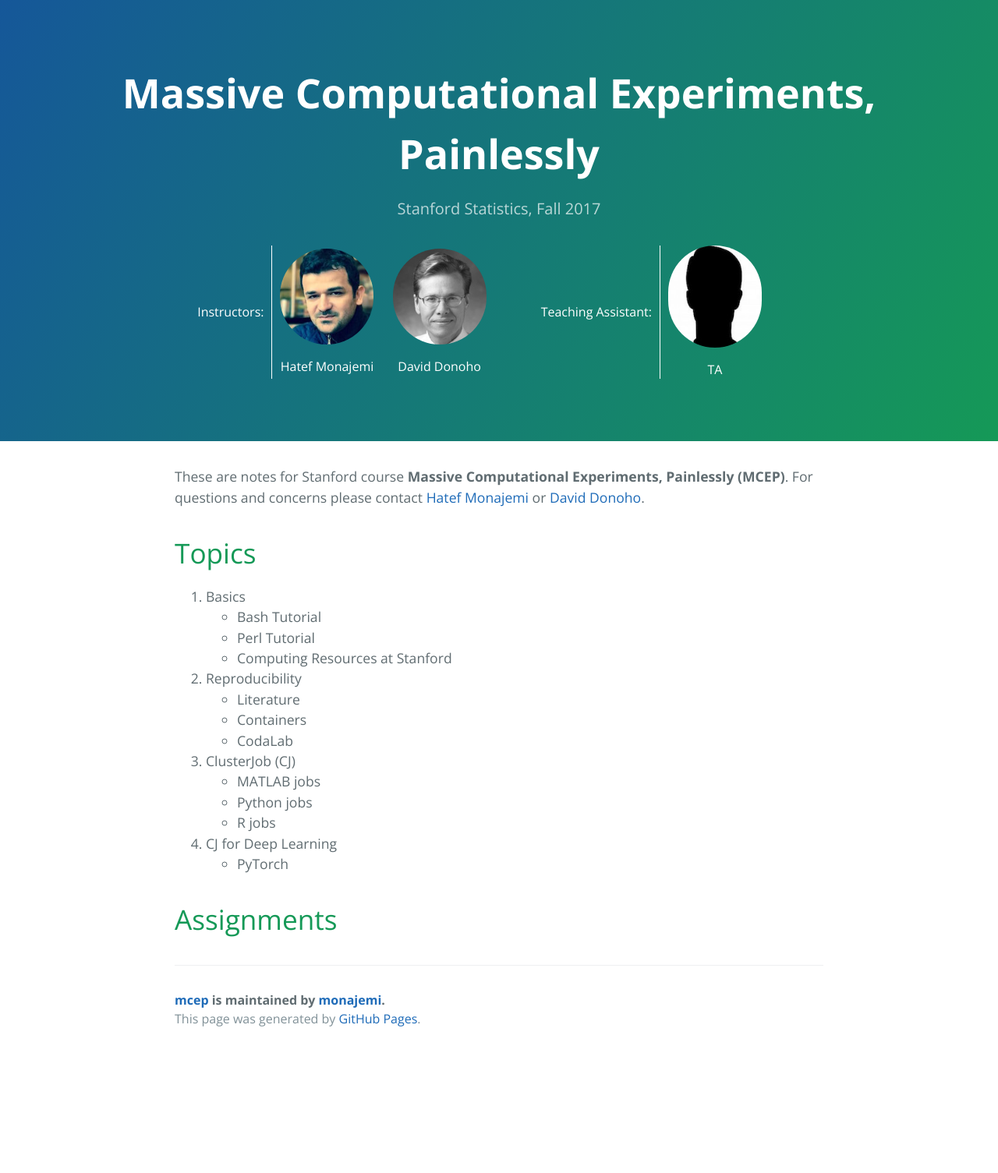
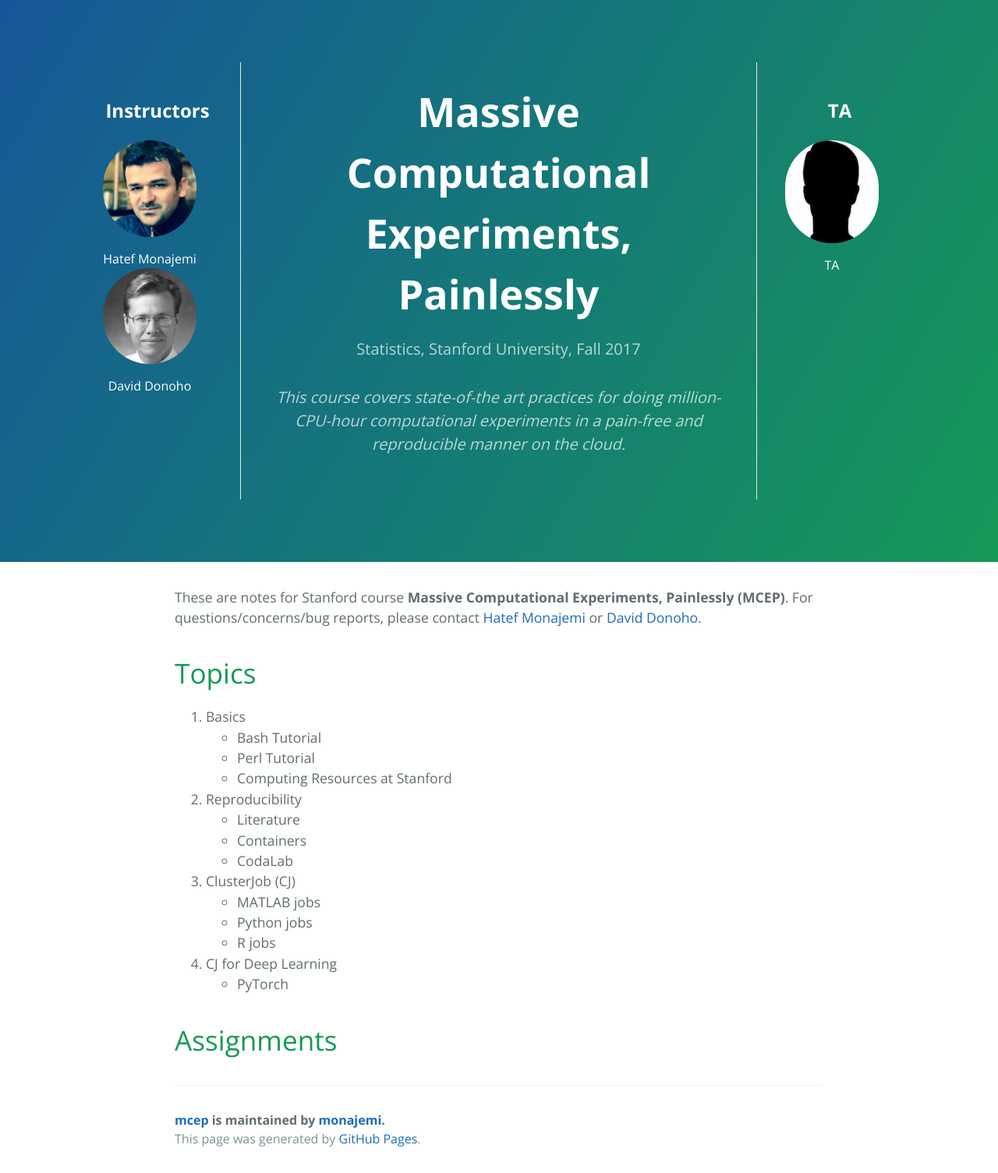
Before and after one commit to monajemi/mcep, a Jekyll site: the page built from index.md, in a window 1280 px wide. Shown: the whole page at 78% size. Built offline with Jekyll 4.4.1, drawn with Linux system fonts in a browser that asks for light colours; the repository's description, which GitHub fills in, is left out; before the commit the page ends 1351 px from its top, so only the background shows below that.

Commit message:
layout change

```diff
--- a/_config.yml
+++ b/_config.yml
@@ -1,5 +1,4 @@
 title: Massive Computational Experiments, Painlessly
-description: Stanford Statistics, Fall 2017
 show_downloads: false
 google_analytics:
 theme:
--- a/_layouts/default.html
+++ b/_layouts/default.html
@@ -20,81 +20,59 @@
   </head>
   <body>
     <section class="page-header">
-      <h1 class="project-name">{{ site.title | default: site.github.repository_name }}</h1>
-      <h2 class="project-tagline">{{ site.description | default: site.github.project_tagline }}</h2>
-      <!--
-	  {% if site.github.is_project_page %}
-        <a href="{{ site.github.repository_url }}" class="btn">View on GitHub</a>
-      {% endif %}
-		-->
-      {% if site.show_downloads %}
-        <a href="{{ site.github.zip_url }}" class="btn">Download .zip</a>
-        <a href="{{ site.github.tar_url }}" class="btn">Download .tar.gz</a>
-      {% endif %}
+		  	<div class="tile-row">
 
-
-
-
-	  <div class="container">
-		  <div class="columns-vertically-centered centered">
-		  	<div class="column">
-				Instructors:
-			</div>
-		  	<div class="column  instructor-bordered">
-				<div class="instructor">
+				<div class="tile tile-bordered col-1 text-center">
+					<h2>Instructors</h2>
+					<div class="instructor">
 	        		<a href="http://web.stanford.edu/~monajemi/">
 	        			<div class="instructorphoto"><img src="assets/img/Hatef_Monajemi.jpg"></div>
 	        			<div class="text-white">Hatef Monajemi</div>
 	        		</a>
-				</div>
-
-				<div class="instructor">
+					</div>
+					<br>
+					<div class="instructor">
 					<a href="https://statweb.stanford.edu/~donoho/">
 	       			 <div class="instructorphoto"><img src="assets/img/donoho.jpg"></div>
 	        		 <div class="text-white">David Donoho</div>
-	        	 </a>
-	  	  	 </div>
+	        		 </a>
+	  	  	 		</div>
+		 	   </div>
+
+		  <div class="tile tile-bordered">
+
+		      	<h1 class="project-name">{{ site.title | default: site.github.repository_name }}</h1>
+		      	<h2 class="project-tagline">Statistics, Stanford University, Fall 2017</h2>
+				<h2 class="project-tagline text-italic"> This course covers state-of-the art practices for doing million-CPU-hour computational experiments in a pain-free and reproducible manner on the cloud. </h2>
+		      <!--
+			  {% if site.github.is_project_page %}
+		        <a href="{{ site.github.repository_url }}" class="btn">View on GitHub</a>
+		      {% endif %}
+				-->
+		      	{% if site.show_downloads %}
+		        <a href="{{ site.github.zip_url }}" class="btn">Download .zip</a>
+		        <a href="{{ site.github.tar_url }}" class="btn">Download .tar.gz</a>
+		      {% endif %}
+
+
 		  </div>
 
-		  <div class="column">
-		  <div>
-		  <div class="column">
-		  <div>
-		  <div class="column">
-		  <div>
 
 
 		  <!-- TA -->
 
-		  	<div class="column">
-				Teaching Assistant:
-			</div>
-		  	<div class="column  instructor-bordered">
+		  	<div class="tile tile-bordered col-1 text-center">
+				<h2>TA</h2>
 				<div class="instructor">
 	        		<a href="http://web.stanford.edu">
 	        			<div class="instructorphoto"><img src="assets/img/face-1.jpg"></div>
 	        			<div class="text-white">TA</div>
 	        		</a>
 				</div>
-			<!--
-				<div class="instructor">
-					<a href="https://statweb.stanford.edu">
-	       			 <div class="instructorphoto"><img src="assets/img/face-1.jpg"></div>
-	        		 <div class="text-white">TA</div>
-	        	 </a>
-	  	  	 </div>
-			-->
-		  </div>
 
 
-
-
-
-
+		  </div>
 	  </div>
-	    </div>
-
-
 
     </section>
 
--- a/assets/css/cj.css
+++ b/assets/css/cj.css
@@ -23,15 +23,25 @@
 }
 
 
-.instructor-bordered {
+.instructor-bordered-left {
     padding-left: 24px;
     padding-right: 24px
 }
 
 @media (min-width: 120px) {
-    .instructor-bordered {
+    .instructor-bordered-left {
         border-left: 1px solid;
     }
+
+	.instructor-bordered-right {
+	    padding-left: 24px;
+	    padding-right: 24px
+	}
+
+	@media (min-width: 120px) {
+	    .instructor-bordered-right {
+	        border-right: 1px solid;
+	    }
 
 
 
@@ -485,7 +495,41 @@
     }
 }
 
+.text-right {
+    text-align: right !important
+}
 
+.text-left {
+    text-align: left !important
+}
+
+.text-center {
+    text-align: center !important
+}
+
+.text-normal {
+    font-weight: normal !important
+}
+
+.text-bold {
+    font-weight: 600 !important
+}
+
+.text-italic {
+    font-style: italic !important
+}
+
+.text-uppercase {
+    text-transform: uppercase !important
+}
+
+.no-underline {
+    text-decoration: none !important
+}
+
+.no-wrap {
+    white-space: nowrap !important
+}
 
 
 .columns-vertically-centered .column {
@@ -518,3 +562,77 @@
 .text-white {
     color: #fff !important
 }
+
+.tile-block {
+    border-top: 1px solid #e5e5e5;
+    border-bottom: 1px solid #e5e5e5
+}
+
+@media (min-width: 768px) {
+    .tile-row {
+        display: table;
+        max-width: 1330px;
+        margin: 0 auto;
+        overflow: hidden
+    }
+}
+
+.tile {
+    padding: 6px 24px
+}
+
+@media (min-width: 768px) {
+    .tile {
+        display: table-cell;
+        vertical-align: top
+    }
+}
+
+@media (min-width: 1004px) {
+    .tile {
+        padding: 24px 36px
+    }
+}
+
+@media (max-width: 768px) {
+    .tile {
+        display: block;
+        float: none;
+        width: 100%
+    }
+}
+
+@media (min-width: 768px) {
+    .tile.one-fourth {
+        float: left;
+        width: 50%
+    }
+}
+
+@media (min-width: 1004px) {
+    .tile.one-fourth {
+        float: none;
+        width: 25%;
+        border-left: 0
+    }
+}
+
+.tile-bordered {
+    padding-top: 24px;
+    padding-bottom: 24px
+}
+
+.tile-bordered:not(:last-child) {
+    border-bottom: 1px solid #e5e5e5
+}
+
+@media (min-width: 768px) {
+    .tile-bordered {
+        border-right: 1px solid transparent
+    }
+
+    .tile-bordered:not(:last-child) {
+        border-right: 1px solid #e5e5e5;
+        border-bottom: 0
+    }
+}
--- a/index.md
+++ b/index.md
@@ -2,7 +2,7 @@
 layout: default
 ---
 
-These are notes for Stanford course **Massive Computational Experiments, Painlessly (MCEP)**. For questions and concerns please contact [Hatef Monajemi](http://web.stanford.edu/~monajemi/) or [David Donoho](https://profiles.stanford.edu/david-donoho).
+These are notes for Stanford course **Massive Computational Experiments, Painlessly (MCEP)**. For questions/concerns/bug reports, please contact [Hatef Monajemi](http://web.stanford.edu/~monajemi/) or [David Donoho](https://profiles.stanford.edu/david-donoho).
 
 # Topics
 
```
Also changed, not shown: 4 other files.
